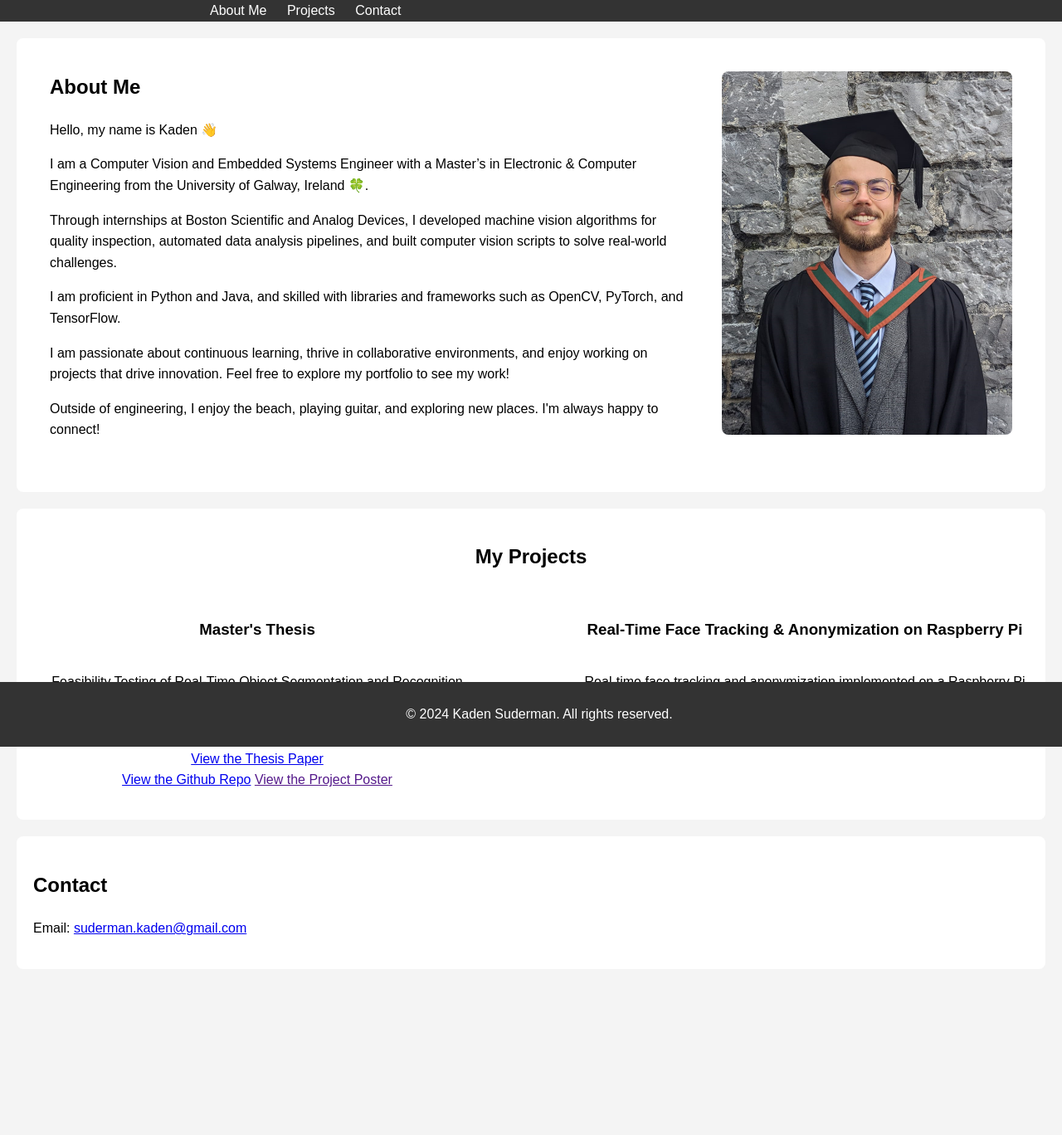
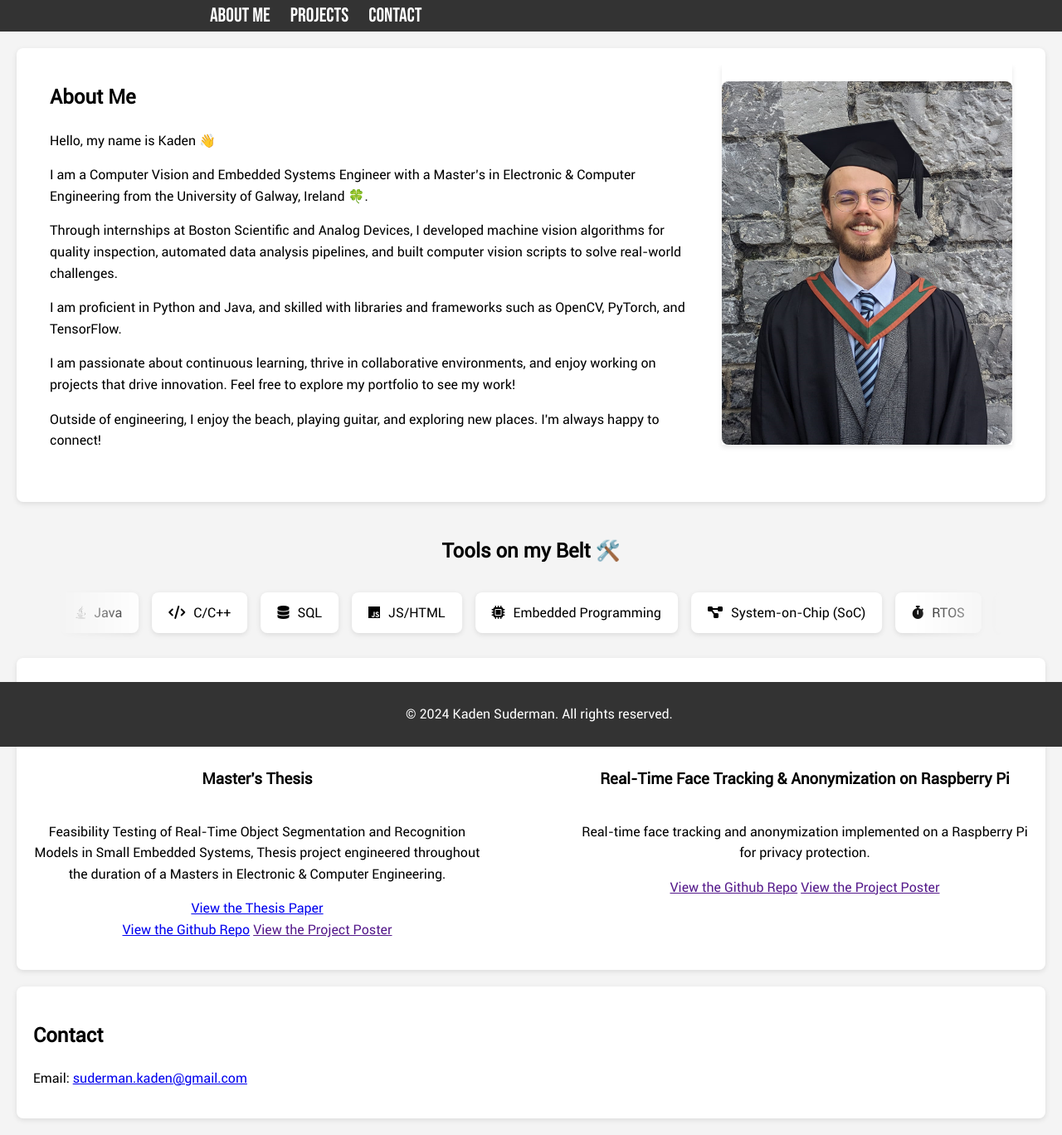
Before and after one commit to superKabe/superKabe.github.io, a Jekyll site: the page index.html, which Jekyll copies as it is, in a window 1280 px wide. Shown: the whole page at 83% size. Built offline with Jekyll 4.4.1, drawn with Linux system fonts in a browser that asks for light colours; before the commit the page ends 1188 px from its top, so only the background shows below that.

Commit message:
Features and Fonts

```diff
--- a/index.html
+++ b/index.html
@@ -4,16 +4,18 @@
     <meta charset="UTF-8">
     <meta name="viewport" content="width=device-width, initial-scale=1.0">
     <title>kaden-suderman.com</title>
-    <link rel="stylesheet" href="style.css">
+    <link rel="stylesheet" href="styles.css">
+    <link rel="stylesheet" href="https://cdnjs.cloudflare.com/ajax/libs/font-awesome/6.5.0/css/all.min.css">
     <link rel="icon" href="img/favicon.ico" type="image/x-icon">
 </head>
+
 <body>
     <header>
         <nav>
             <ul>
-                <li><a href="#about">About Me</a></li>
-                <li><a href="#projects">Projects</a></li>
-                <li><a href="#contact">Contact</a></li>
+                <li><a href="#about" class="bebas-links">About Me</a></li>
+                <li><a href="#projects" class="bebas-links">Projects</a></li>
+                <li><a href="#contact" class="bebas-links">Contact</a></li>
             </ul>
         </nav>
     </header>
@@ -39,6 +41,48 @@
             </div>
         </div>
     </section>
+
+    <div class="skills-scroll-wrapper">
+        <h2 style="text-align: center;">Tools on my Belt 🛠️</h2>
+        <div class="skills-scroll">
+            <!-- First set -->
+            <div class="skill"><i class="fab fa-python"></i> Python</div>
+            <div class="skill"><i class="fab fa-java"></i> Java</div>
+            <div class="skill"><i class="fas fa-code"></i> C/C++</div>
+            <div class="skill"><i class="fas fa-database"></i> SQL</div>
+            <div class="skill"><i class="fab fa-js"></i> JS/HTML</div>
+            <div class="skill"><i class="fas fa-microchip"></i> Embedded Programming</div>
+            <div class="skill"><i class="fas fa-project-diagram"></i> System-on-Chip (SoC)</div>
+            <div class="skill"><i class="fas fa-stopwatch"></i> RTOS</div>
+            <div class="skill"><i class="fas fa-microchip"></i> ARM</div>
+            <div class="skill"><i class="fab fa-linux"></i> Linux</div>
+            <div class="skill"><i class="fab fa-git-alt"></i> Git</div>
+            <div class="skill"><i class="fas fa-wave-square"></i> Signal Processing</div>
+            <div class="skill"><i class="fab fa-docker"></i> Docker/Kubernetes</div>
+            <div class="skill"><i class="fas fa-brain"></i> PyTorch, TensorFlow</div>
+            <div class="skill"><i class="fas fa-network-wired"></i> NN Design</div>
+            <div class="skill"><i class="fas fa-shapes"></i> Data Modeling</div>
+
+            <!-- Duplicate set for seamless scroll -->
+            <div class="skill"><i class="fab fa-python"></i> Python</div>
+            <div class="skill"><i class="fab fa-java"></i> Java</div>
+            <div class="skill"><i class="fas fa-code"></i> C/C++</div>
+            <div class="skill"><i class="fas fa-database"></i> SQL</div>
+            <div class="skill"><i class="fab fa-js"></i> JS/HTML</div>
+            <div class="skill"><i class="fas fa-microchip"></i> Embedded Programming</div>
+            <div class="skill"><i class="fas fa-project-diagram"></i> System-on-Chip (SoC)</div>
+            <div class="skill"><i class="fas fa-stopwatch"></i> RTOS</div>
+            <div class="skill"><i class="fas fa-microchip"></i> ARM</div>
+            <div class="skill"><i class="fab fa-linux"></i> Linux</div>
+            <div class="skill"><i class="fab fa-git-alt"></i> Git</div>
+            <div class="skill"><i class="fas fa-wave-square"></i> Signal Processing</div>
+            <div class="skill"><i class="fab fa-docker"></i> Docker/Kubernetes</div>
+            <div class="skill"><i class="fas fa-brain"></i> PyTorch, TensorFlow</div>
+            <div class="skill"><i class="fas fa-network-wired"></i> NN Design</div>
+            <div class="skill"><i class="fas fa-shapes"></i> Data Modeling</div>
+        </div>
+    </div>
+
 
     <section id="projects">
         <h2 style="text-align: center;">My Projects</h2>
--- a/style.css
+++ b/styles.css
@@ -1,6 +1,26 @@
 /* Basic Styles */
+@font-face {
+    font-family: 'BebasNeue-Regular';
+    src: url('.\\fonts\\BebasNeue-Regular.otf') format('truetype');
+    font-weight: normal;
+    font-style: normal;
+  }
+
+@font-face {
+    font-family: 'Roboto-Regular';
+    src: url('.\\fonts\\Roboto-Regular.ttf') format('truetype');
+    font-weight: normal;
+    font-style: normal;
+  }
+
+  .bebas-links {
+    font-family: 'BebasNeue-Regular', BebasNeue-Regular;
+    font-size: 1.5rem;
+  }
+
+
 body {
-    font-family: Arial, sans-serif;
+    font-family: 'Roboto-Regular', Roboto-Regular;
     margin: 0;
     padding: 0;
     line-height: 1.6;
@@ -39,6 +59,7 @@ section {
     background-color: #fff;
     border-radius: 8px;
     max-width: 1200px;
+    box-shadow: 0 2px 6px rgba(0, 0, 0, 0.1);
 }
 
 .project-list {
@@ -81,6 +102,7 @@ footer {
 }
 
 .about-me .text {
+    font-family: 'Roboto-Regular', Roboto-Regular;
     flex: 1;
 }
 
@@ -88,6 +110,7 @@ footer {
     display: flex;
     align-items: flex-start;
     padding-top: 20px; /* adjust this value to fine-tune vertical alignment */
+    box-shadow: 0 3px 6px rgba(0, 0, 0, 0.1);
 }
 
 
@@ -138,3 +161,68 @@ footer {
     width: 100%;
     height: auto;
 }
+
+#skills {
+    background-color: #f8f8f8;
+    padding: 40px 20px;
+    overflow: hidden;
+}
+
+.skills-container {
+    max-width: 1000px;
+    margin: 0 auto;
+}
+
+.skills-container h2 {
+    text-align: center;
+    margin-bottom: 20px;
+    font-size: 1.8rem;
+}
+
+.skills-scroll {
+    display: flex;
+    gap: 16px;
+    animation: scroll-left 80s linear infinite;
+    padding: 10px 0;
+    width: max-content;
+}
+
+.skills-scroll-wrapper {
+    position: relative;
+    overflow: hidden;
+    margin: 0 auto;
+    padding: 0 20px;
+    max-width: 1100px; /* Match your site width */
+    mask-image: linear-gradient(to right, transparent 0%, black 10%, black 90%, transparent 100%);
+    -webkit-mask-image: linear-gradient(to right, transparent 0%, black 10%, black 90%, transparent 100%);
+}
+
+@keyframes scroll-left {
+    0% {
+        transform: translateX(0);
+    }
+    100% {
+        transform: translateX(-50%);
+    }
+}
+
+.skills-scroll::-webkit-scrollbar {
+    height: 6px;
+}
+.skills-scroll::-webkit-scrollbar-thumb {
+    background: #ccc;
+    border-radius: 4px;
+}
+
+.skill {
+    flex: 0 0 auto;
+    background-color: white;
+    border-radius: 8px;
+    padding: 12px 20px;
+    box-shadow: 0 2px 6px rgba(0,0,0,0.1);
+    font-size: 1rem;
+    display: flex;
+    align-items: center;
+    gap: 10px;
+    white-space: nowrap;
+}
```
Also changed, not shown: fonts/BebasNeue-Regular.otf (added), fonts/BebasNeue-Regular.ttf (added), fonts/Roboto-Regular.ttf (added), 1 other file.
